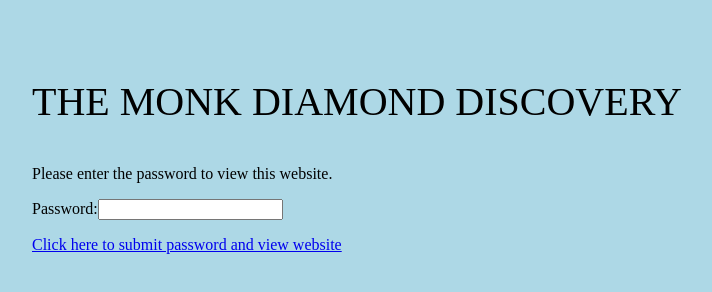
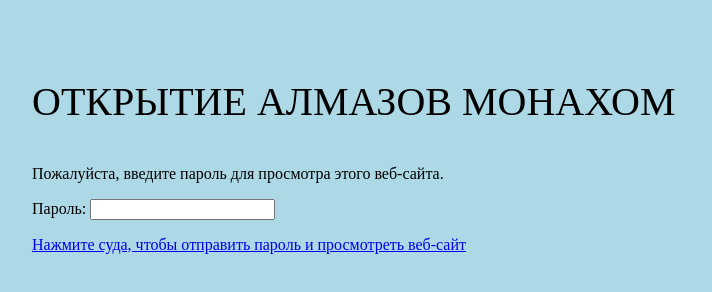
Before and after one commit to 666Danil666/pass, a plain HTML site: page index.html in a window 1280 px wide. Shown: the whole page, without its empty margins (6-718 px from the left). Drawn offline with Linux system fonts and the light colour scheme.

Commit message:
Update index.html

```diff
--- a/index.html
+++ b/index.html
@@ -21,11 +21,11 @@
  </script>
 </head>
 <body>
- <p style="font-size: 30pt;">THE MONK DIAMOND DISCOVERY</p>
- <p>Please enter the password to view this website.</p>
- <p>Password:<input id="passwordBox" type="password"/></p>
+ <p style="font-size: 30pt;">ОТКРЫТИЕ АЛМАЗОВ МОНАХОМ</p>
+ <p>Пожалуйста, введите пароль для просмотра этого веб-сайта.</p>
+ <p>Пароль: <input id="passwordBox" type="password"/></p>
  <a href="monkdiamonddiscovery.html" onclick="return checkPassword();">
-  Click here to submit password and view website
+  Нажмите суда, чтобы отправить пароль и просмотреть веб-сайт
  </a>
 </body>
 </html>
```
